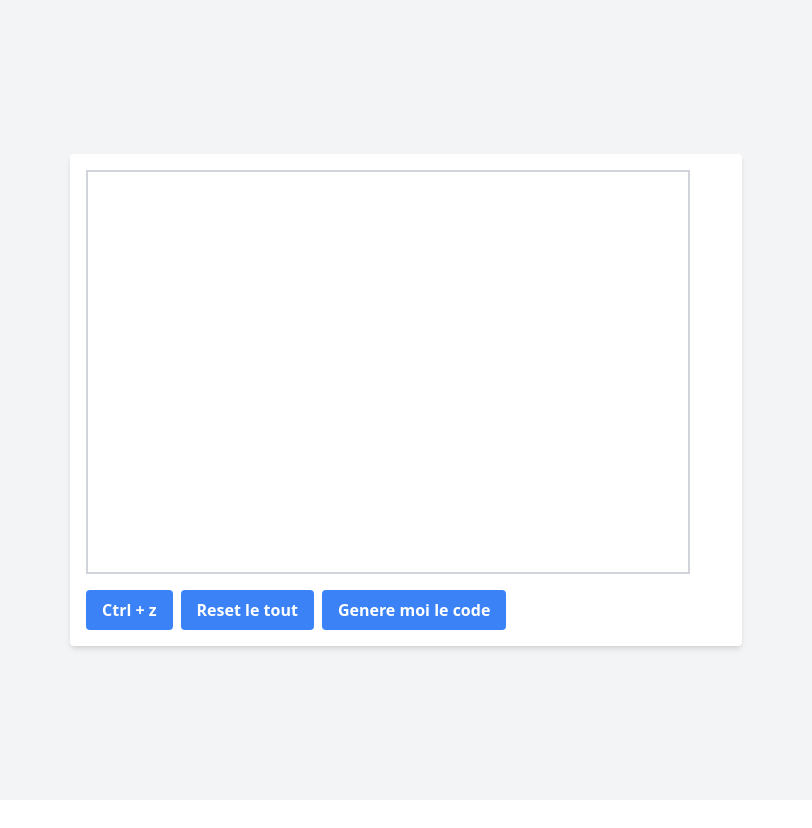
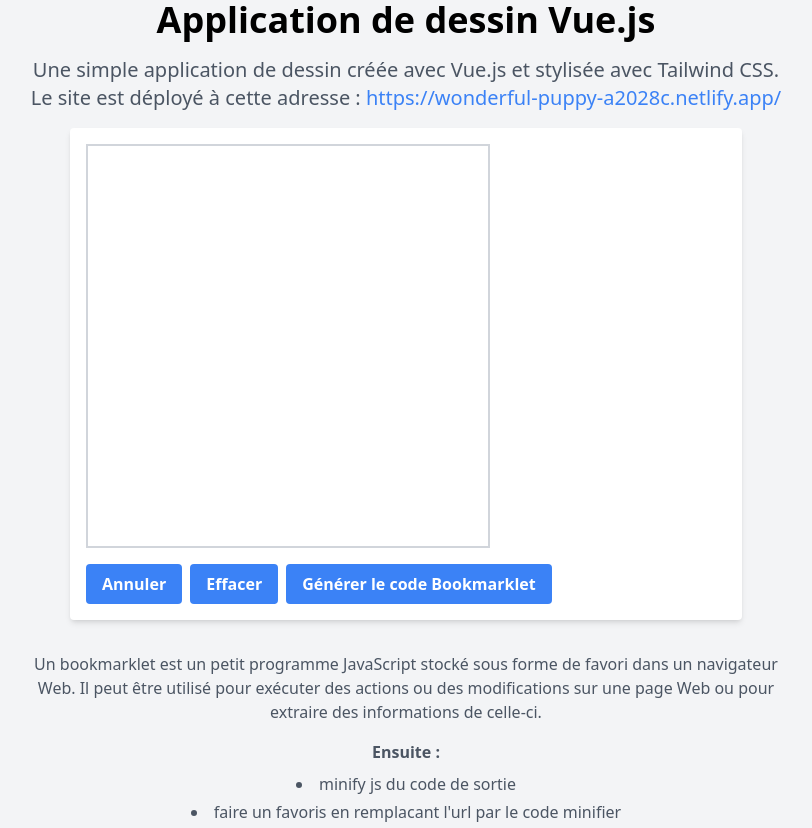
Before and after one commit to clockwork-potato/DoncNousSignons-SoWeSign, a Vue app: page / in a window 1280 px wide. Shown: the whole page, without its empty margins (234-1046 px from the left). Before the commit the page ends 800 px from the top, so only its background shows below. Built offline with nearby package versions, Linux system fonts and the light colour scheme.

Commit message:
Tailwind + doc

```diff
--- a/src/App.vue
+++ b/src/App.vue
@@ -1,17 +1,42 @@
 <template>
-  <div class="min-h-screen flex items-center justify-center bg-gray-100">
+  <div class="container min-h-screen flex flex-col items-center justify-center bg-gray-100">
+    <h1 class="text-4xl mb-4 font-semibold">Application de dessin Vue.js</h1>
+    <p class="mb-4 text-xl text-gray-600 max-w-3xl text-center">
+      Une simple application de dessin créée avec Vue.js et stylisée avec Tailwind CSS. Le site est déployé à cette
+      adresse : <a href="https://wonderful-puppy-a2028c.netlify.app/" class="text-blue-500"
+        target="_blank">https://wonderful-puppy-a2028c.netlify.app/</a>
+    </p>
     <div class="w-full max-w-2xl p-4 bg-white shadow-md rounded">
-      <canvas ref="canvas" width="600" height="400" @mousedown="startDrawing" @mousemove="draw" @mouseup="stopDrawing" class="border-2 border-gray-300"></canvas>
-      <div class="mt-4 flex flex-wrap gap-2">
-        <button @click="undo" class="bg-blue-500 hover:bg-blue-700 text-white font-bold py-2 px-4 rounded">Ctrl + z</button>
-        <button @click="clearCanvas" class="bg-blue-500 hover:bg-blue-700 text-white font-bold py-2 px-4 rounded">Reset le tout</button>
-        <button @click="generateBookmarkletCode" class="bg-blue-500 hover:bg-blue-700 text-white font-bold py-2 px-4 rounded">Genere moi le code</button>
-        <button v-if="showBookmarkletCode" @click="copyCode" class="bg-blue-500 hover:bg-blue-700 text-white font-bold py-2 px-4 rounded">Ctrl +c</button>
+      <canvas ref="canvas" width="400" height="400" @mousedown="startDrawing" @mousemove="draw" @mouseup="stopDrawing"
+        class="border-2 border-gray-300"></canvas>
+      <div class="controls mt-4 flex flex-wrap gap-2">
+        <button @click="undo"
+          class="bg-blue-500 hover:bg-blue-700 text-white font-bold py-2 px-4 rounded">Annuler</button>
+        <button @click="clearCanvas"
+          class="bg-blue-500 hover:bg-blue-700 text-white font-bold py-2 px-4 rounded">Effacer</button>
+        <button @click="generateBookmarkletCode"
+          class="bg-blue-500 hover:bg-blue-700 text-white font-bold py-2 px-4 rounded">Générer le code
+          Bookmarklet</button>
+        <button v-if="showBookmarkletCode" @click="copyCode"
+          class="bg-blue-500 hover:bg-blue-700 text-white font-bold py-2 px-4 rounded">Copier le code</button>
       </div>
-      <textarea v-if="showBookmarkletCode" ref="bookmarkletCode" readonly :value="minifiedCode" rows="10" cols="50" class="mt-4 w-full p-2 border border-gray-300 rounded"></textarea>
+      <textarea v-if="showBookmarkletCode" ref="bookmarkletCode" readonly :value="minifiedCode" rows="10" cols="50"
+        class="mt-4 w-full p-2 border border-gray-300 rounded"></textarea>
     </div>
+    <div class="explanation mt-8 text-gray-600 max-w-3xl text-center">
+      <p class="mb-4">Un bookmarklet est un petit programme JavaScript stocké sous forme de favori dans un navigateur Web.
+        Il peut être utilisé pour exécuter des actions ou des modifications sur une page Web ou pour extraire des
+        informations de celle-ci.</p>
+      <p class="font-semibold mb-2">Ensuite :</p>
+      <ul class="mt-2 list-disc list-inside">
+        <li class="mb-1">minify js du code de sortie</li>
+        <li class="mb-1">faire un favoris en remplacant l'url par le code minifier</li>
+      </ul>
+    </div>
+
   </div>
 </template>
+
 
 
 
```
Lines whose indentation alone changed are shown as unchanged.
